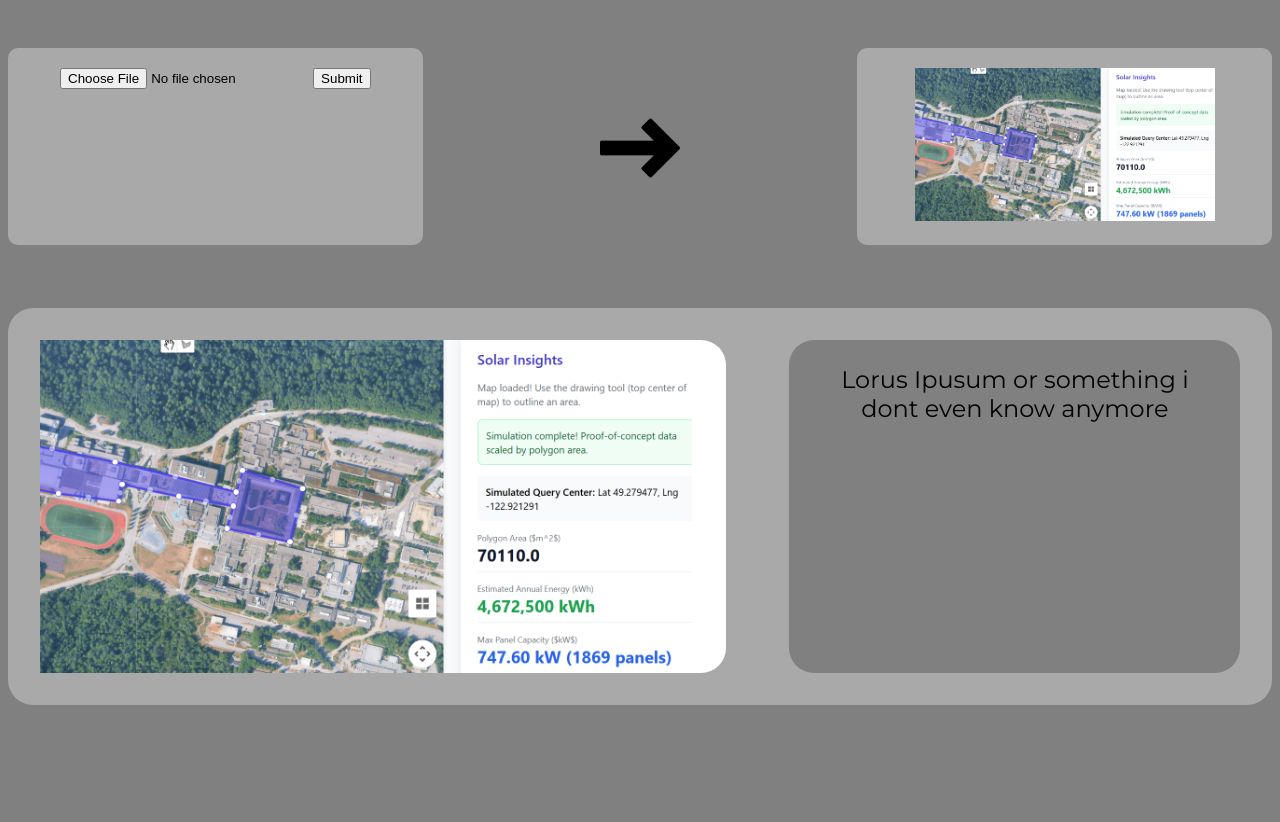
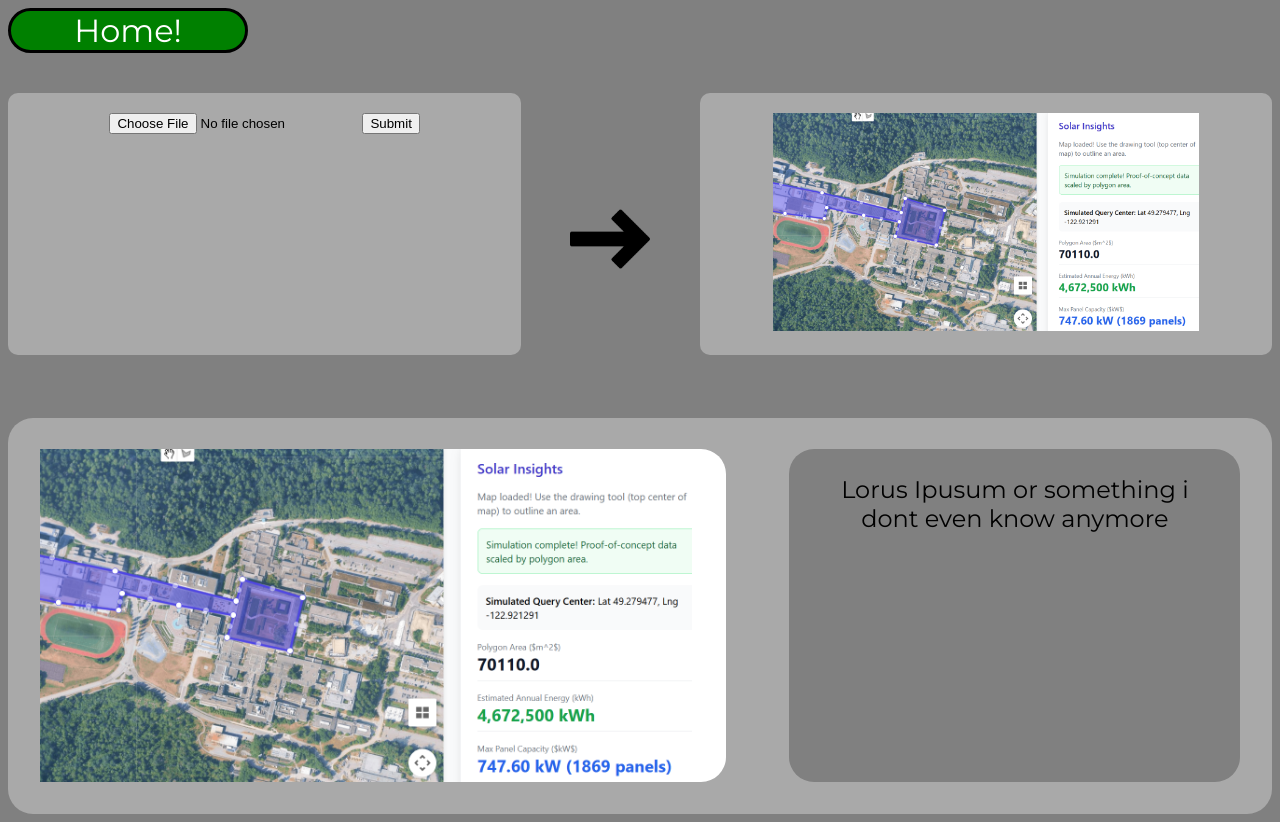
Before and after one commit to Kinda-Andrew/E-Valuate, a React (Vite) app in the folder frontend/: page /Page1 in a window 1280 px wide. Before the commit the page ends 800 px from the top, so only its background shows below. Built offline with nearby package versions, Linux system fonts and the light colour scheme.

Commit message:
perfect!

```diff
--- a/frontend/src/pages/Home.jsx
+++ b/frontend/src/pages/Home.jsx
@@ -62,7 +62,10 @@ return(
             </Link>
         </div>
             <div className = "leftscreenshot">
-            <img src = "./screenshot.png" height = "90%" width = "80%"></img>
+            <Link to="/Page1" style={{ textDecoration: 'none' , color: "white"}}>
+
+
+            <img src = "./screenshot.png" height = "90%" width = "80%"></img></Link>
             </div>
 
             <div className = "leftpara">
@@ -81,7 +84,9 @@ return(
             </div>
             <div className = "rightscreenshot">
 
-            <img src = "./scout.png" height = "100%" width = "80%"></img>
+            <Link to="/Page2" style={{ textDecoration: 'none' , color: "white"}}>
+
+            <img src = "./scout.png" height = "100%" width = "80%"></img></Link>
             </div>
 
             <div className = "rightpara">
--- a/frontend/src/pages/Page1.css
+++ b/frontend/src/pages/Page1.css
@@ -1,7 +1,9 @@
 .grid {
     display: grid;
-    grid-template-columns: 1fr 1fr 1fr;
+
     gap: 10px;
+    display:inline-flex;
+
 }
 
 .item1 {
@@ -10,12 +12,14 @@
     margin-top: 40px;
     background-color: darkgray;
     border-radius: 10px;
+    width: 40%;
 }
 
 .item2 {
     padding: 20px;
     text-align: center;
-    margin-top: 80px;
+    margin-top: 10%;
+    width: 10%;
 }
 
 .item3 {
@@ -24,6 +28,7 @@
     margin-top: 40px;
     background-color: darkgray;
     border-radius: 10px;
+    width: 45%;
 
 }
 
@@ -78,3 +83,21 @@
     font-size: 150%;
 
 }
+
+.button2 {
+    text-align: center;
+    border-radius: 25px;
+    color:black;
+    font-size: 200%;
+    padding-left: 5%;
+    padding-right: 5%;
+
+    background-color: green;
+
+    border-color: black;
+    border-style: solid;
+    border-width: 2%;
+
+    display: inline-grid;
+
+}
--- a/frontend/src/pages/Page1.jsx
+++ b/frontend/src/pages/Page1.jsx
@@ -1,6 +1,8 @@
 import React from "react";
 import './Page1.css'
+import Home from './Home';
 import { useState } from "react";
+import {Link} from "react-router-dom";
 
 
 
@@ -33,6 +35,13 @@ function Page1(){
 
 
         <>
+        <div className = "button2">
+        <Link to="/" style={{ textDecoration: 'none' , color: "white"}}>
+        Home!
+        </Link>
+        </div>
+
+
         <div className="grid">
             <div class="item1">
             <form onSubmit={handleSubmit}>
```
